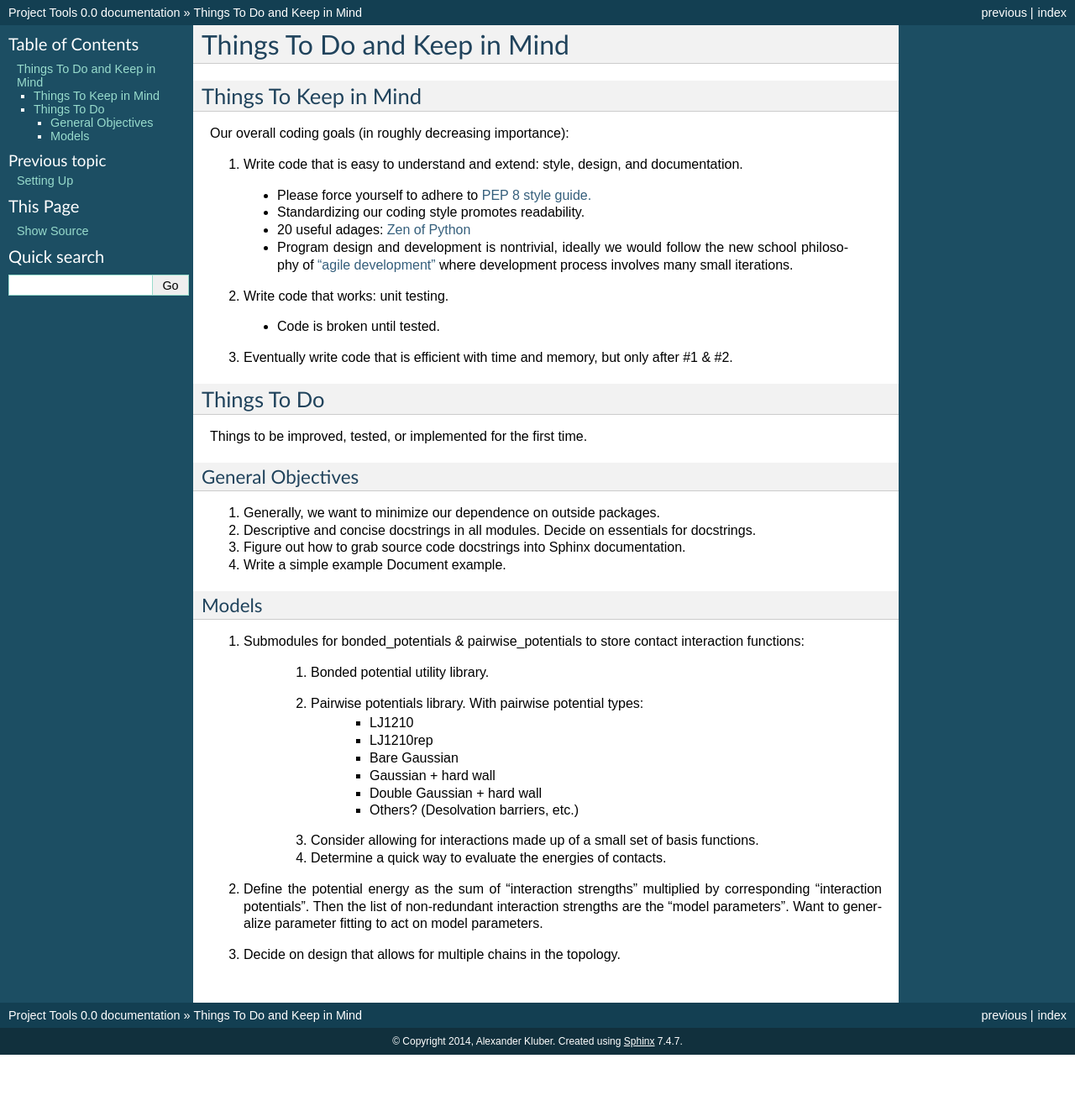
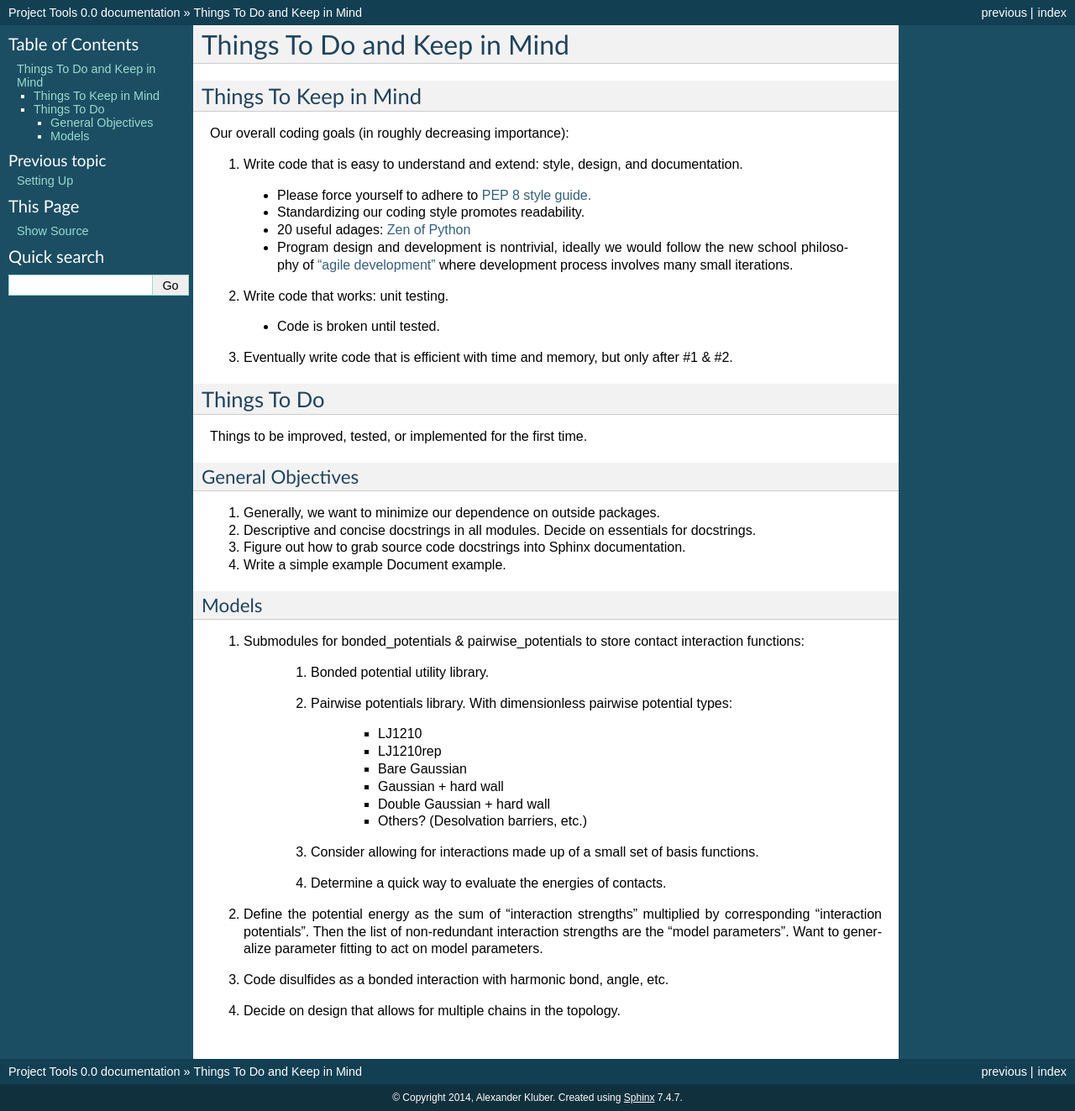
Before and after one commit to ajkluber/model_builder, a Sphinx documentation site: the page built from docs/things_to_do.rst, in a window 1280 px wide. Shown: the whole page at 84% size. Built offline with Sphinx 7.4.7, drawn with Linux system fonts in a browser that asks for light colours; before the commit the page ends 1256 px from its top, so only the background shows below that.

Commit message:
Update things_to_do.rst

```diff
--- a/docs/things_to_do.rst
+++ b/docs/things_to_do.rst
@@ -43,7 +43,8 @@
 1. Submodules for bonded_potentials & pairwise_potentials to store
    contact interaction functions:
     1. Bonded potential utility library.
-    2. Pairwise potentials library. With pairwise potential types:
+    2. Pairwise potentials library. With dimensionless
+       pairwise potential types:
         - LJ1210
         - LJ1210rep
         - Bare Gaussian
@@ -59,4 +60,6 @@
    of non-redundant interaction strengths are the "model parameters".
    Want to generalize parameter fitting to act on model parameters.
 
-3. Decide on design that allows for multiple chains in the topology.
+3. Code disulfides as a bonded interaction with harmonic bond, angle, etc.
+
+4. Decide on design that allows for multiple chains in the topology.
```
